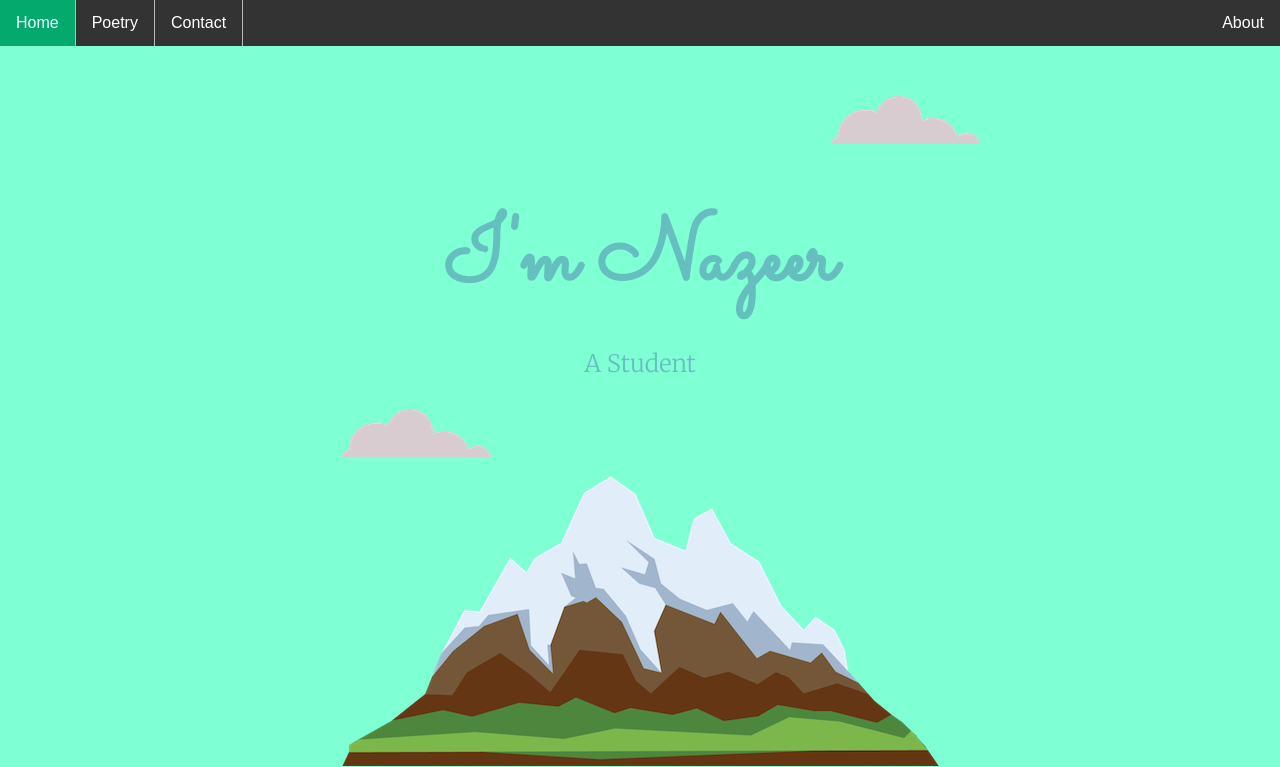
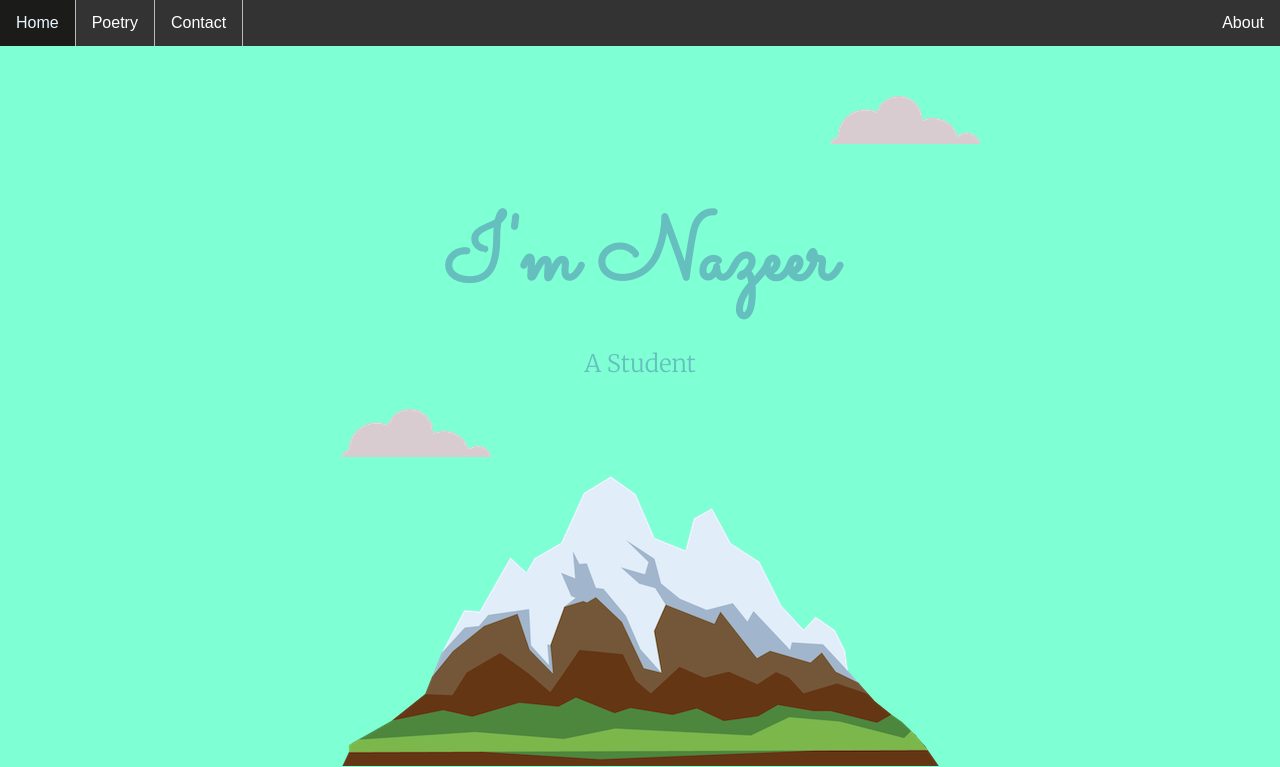
Before and after one commit to Yousuf200/procv, a plain HTML site: page index.html in a window 1280 px wide. Shown: the top 767 px of the page. Drawn offline with Linux system fonts and the light colour scheme.

Commit message:
changed navbar color

```diff
--- a/css/styles.css
+++ b/css/styles.css
@@ -199,5 +199,5 @@ li a:hover:not(.active) {
 }
 
 .active {
-    background-color: #04AA6D;
+    background-color: #1b1b1a;
 }
```
